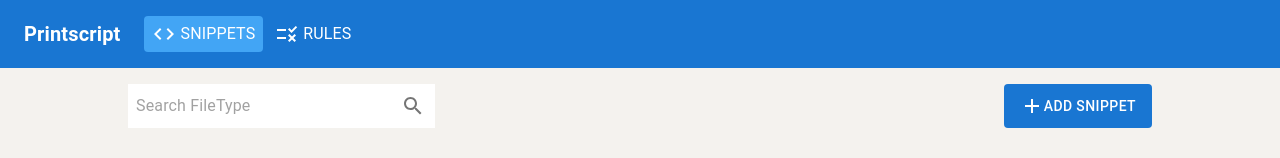
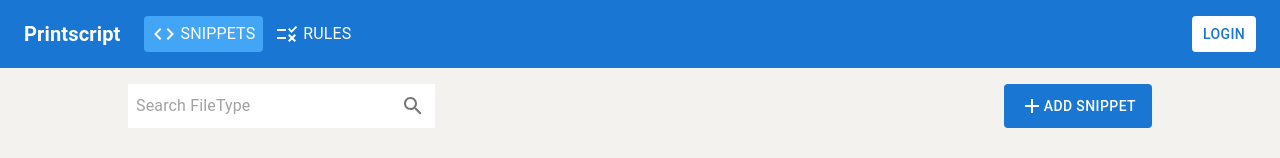
Before and after one commit to austral-ingsis/printscript-ui, a React (Vite) app: page / in a window 1280 px wide. Shown: the top 158 px of the page. Built offline with nearby package versions, Linux system fonts and the light colour scheme; no server answers; what auto-bind would draw is missing.

Commit message:
feat: added auth0 login

```diff
--- a/package.json
+++ b/package.json
@@ -11,6 +11,7 @@
     "cypress": "cypress open"
   },
   "dependencies": {
+    "@auth0/auth0-react": "^2.2.4",
     "@emotion/react": "^11.11.4",
     "@emotion/styled": "^11.11.0",
     "@mui/icons-material": "^5.15.12",
--- a/src/components/navbar/Navbar.tsx
+++ b/src/components/navbar/Navbar.tsx
@@ -1,7 +1,8 @@
-import {AppBar, Box, Button, Container, Toolbar, Typography} from "@mui/material";
+import {AppBar, Box, Button, Container, Toolbar, Typography, styled} from "@mui/material";
 import {Code, Rule} from "@mui/icons-material";
 import {ReactNode} from "react";
 import {useLocation} from "react-router-dom";
+import { useAuth0 } from "@auth0/auth0-react";
 
 type PageType = {
     title: string;
@@ -19,7 +20,16 @@
     icon: <Rule/>
 }];
 
+const StyledButton = styled(Button)(({}) => ({
+  backgroundColor: 'white',
+  '&:hover': {
+    backgroundColor: 'white',
+  },
+}));
+
+
 export const Navbar = () => {
+    const {loginWithRedirect} = useAuth0();
     const location = useLocation();
     return (
         <AppBar position="static" elevation={0}>
@@ -60,6 +70,7 @@
                             </Button>
                         ))}
                     </Box>
+                    <StyledButton onClick={()=> loginWithRedirect()}>Login</StyledButton>
                 </Toolbar>
             </Container>
         </AppBar>
--- a/src/main.tsx
+++ b/src/main.tsx
@@ -4,13 +4,21 @@
 import {createRoot} from "react-dom/client";
 import {PaginationProvider} from "./contexts/paginationProvider.tsx";
 import {SnackbarProvider} from "./contexts/snackbarProvider.tsx";
+import { Auth0Provider } from '@auth0/auth0-react';
+
+const domain=process.env.REACT_APP_AUTH0_DOMAIN as string
+const clientId=process.env.REACT_APP_AUTH0_CLIENT_ID as string
 
 createRoot(document.getElementById('root')!).render(
     <React.StrictMode>
       <PaginationProvider>
         <SnackbarProvider>
+          <Auth0Provider domain={domain} clientId={clientId}  authorizationParams={{
+      redirect_uri: window.location.origin
+    }}>
           <App/>
+          </Auth0Provider>
         </SnackbarProvider>
       </PaginationProvider>
-    </React.StrictMode>,
+    </React.StrictMode>
 )
```
Also changed, not shown: 1 other file (tests, documents, lock files or other folders).
